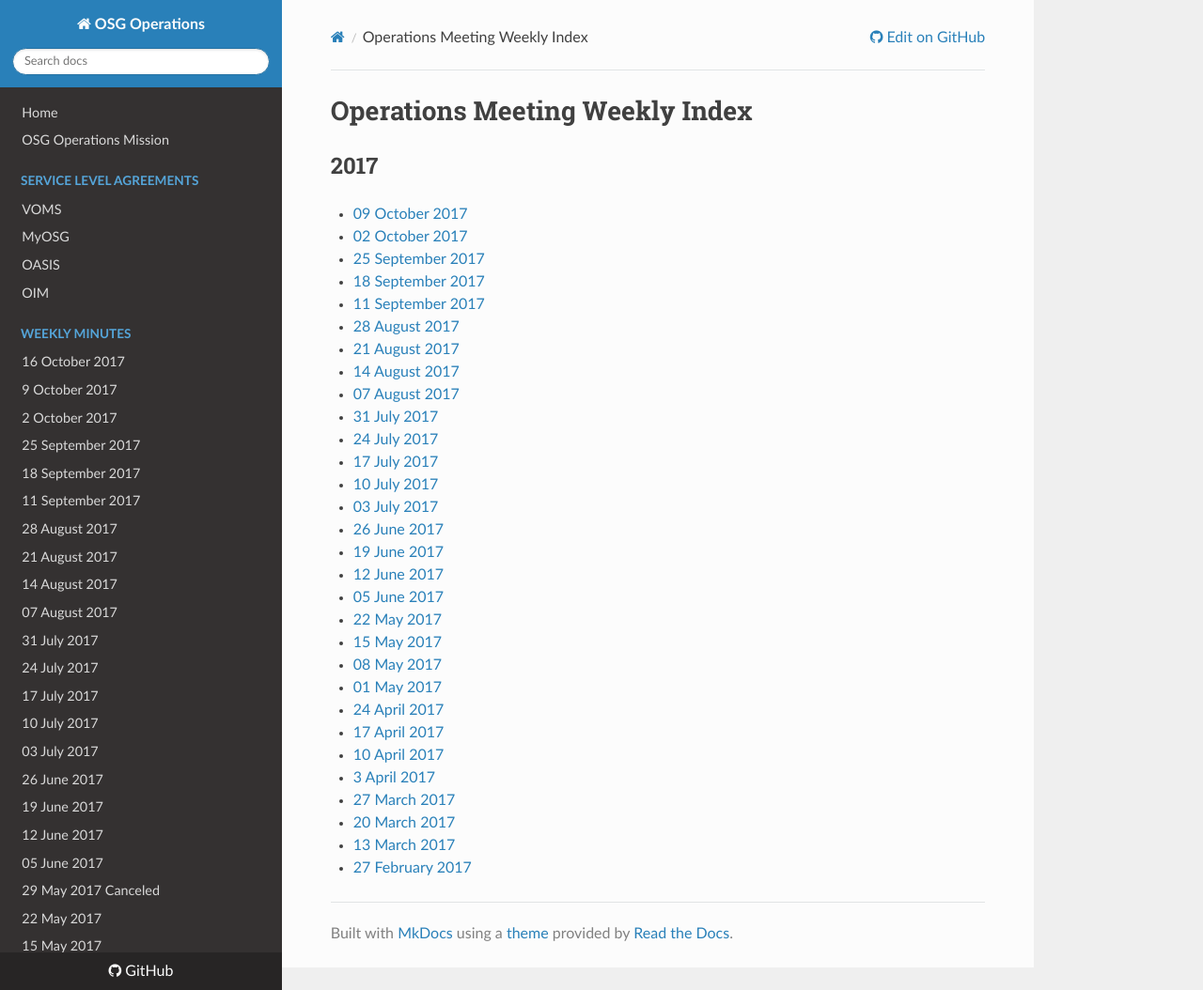
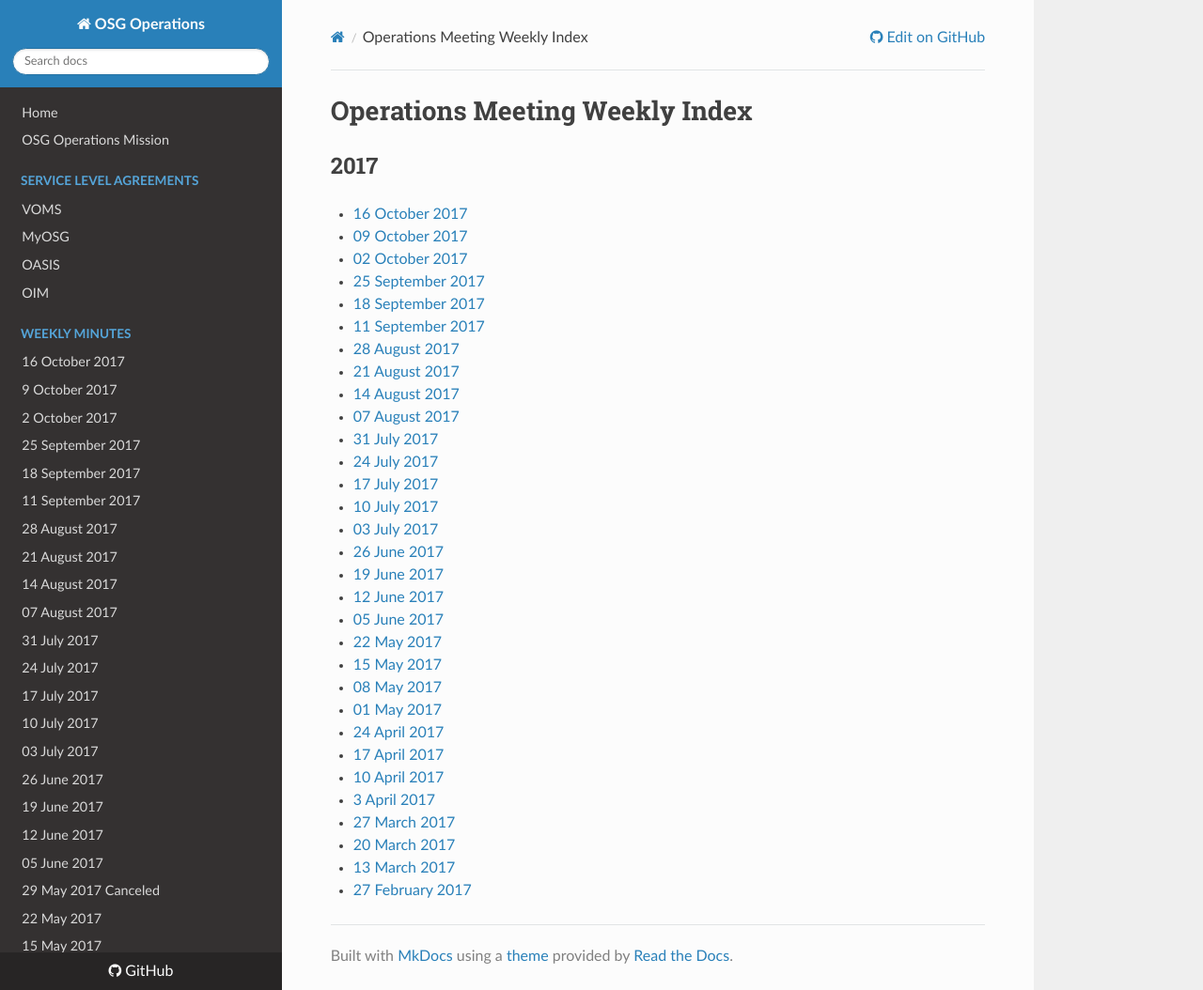
Before and after one commit to osg-htc/operations, an MkDocs documentation site: the page built from docs/WeeklyMinutes/MeetingIndex.md, in a window 1280 px wide and 1054 px high. Shown: the whole window at 94% size. Built offline with MkDocs 1.6.1, drawn with Linux system fonts in a browser that asks for light colours; nearby versions of some CDN libraries; old or Windows-style settings are respelled for this version of MkDocs.

Commit message:
Update MeetingIndex.md

```diff
--- a/docs/WeeklyMinutes/MeetingIndex.md
+++ b/docs/WeeklyMinutes/MeetingIndex.md
@@ -1,6 +1,7 @@
 # Operations Meeting Weekly Index
 
 ## 2017
+   * [16 October 2017](16Oct2017.md)
    * [09 October 2017](09Oct2017.md)
    * [02 October 2017](02Oct2017.md)
    * [25 September 2017](25Sep2017.md)
```
